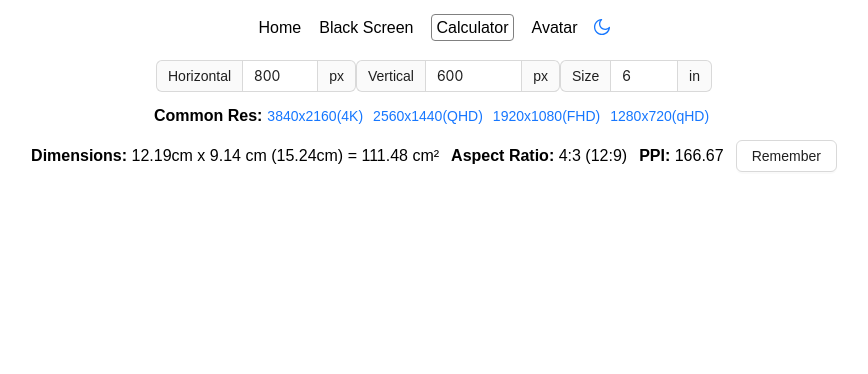
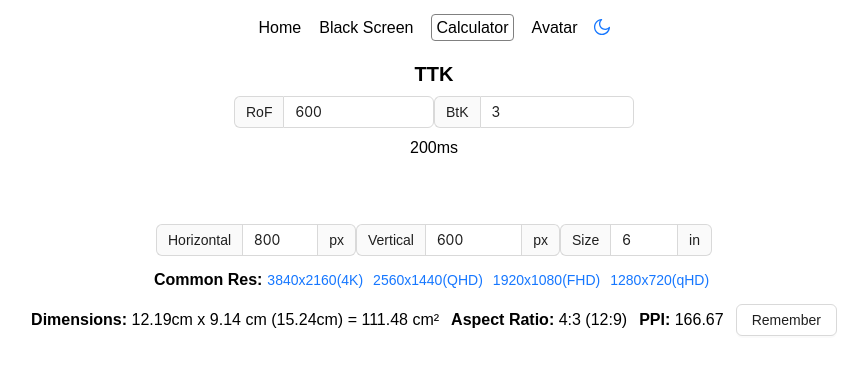
Before and after one commit to InvincibleDudu/reactive-bunny, a React (Vite) app: page /calc in a window 1280 px wide. Shown: the top 374 px of the page, without its empty margins (206-1074 px from the left). Built offline with nearby package versions, Linux system fonts and the light colour scheme.

Commit message:
feat: basic ttk calc

```diff
--- a/src/pages/Calc.tsx
+++ b/src/pages/Calc.tsx
@@ -5,8 +5,8 @@ import { toFixedNumber } from '../util.ts'
 type DisplayData = { horizontal: number, vertical: number, size: number }
 
 export default function Calc () {
-   // const [rof, setRof] = useState(600)
-   // const [btk, setBtk] = useState(3)
+   const [rof, setRof] = useState(600)
+   const [btk, setBtk] = useState(3)
    const [vertical, setVertical] = useState(toFixedNumber(window.screen.height * window.devicePixelRatio, 2))
    const [horizontal, setHorizontal] = useState(toFixedNumber(window.screen.width * window.devicePixelRatio, 2))
    const [size, setSize] = useState(6)
@@ -78,12 +78,16 @@ export default function Calc () {
 
    return (
       <main className="px-4">
-         {/*<div>*/}
-         {/*   <InputNumber min={1} value={rof} defaultValue={600} addonBefore={'RoF'} onChange={v => v && setRof(v)} className="" />*/}
-         {/*   <InputNumber min={1} value={btk} addonBefore={'BtK'} onChange={v => v && setBtk(v)} className="w-4" />*/}
-         {/*   <p>{ ((60 / rof) * (btk - 1) * 1000).toFixed(0) }ms</p>*/}
-         {/*</div>*/}
-         <div className="res flex justify-center mt-4">
+         <section className="mt-4">
+            <h1 className="text-center font-bold mb-2 text-xl">TTK</h1>
+            <div className="flex justify-center item-center">
+               <InputNumber min={1} value={rof} defaultValue={600} addonBefore={'RoF'} onChange={v => v && setRof(v)} className="w-50" />
+               <InputNumber min={1} value={btk} addonBefore={'BtK'} onChange={v => v && setBtk(v)} className="w-50" />
+            </div>
+            <p className="text-center mt-2">{ ((60 / rof) * (btk - 1) * 1000).toFixed(0) }ms</p>
+         </section>
+
+         <div className="res flex justify-center mt-16">
             {/*{ horizontal } { vertical }*/}
             <InputNumber addonBefore="Horizontal" addonAfter="px" min={1} value={horizontal} onChange={(v) => { if(v) setHorizontal(v) }} className="w-50" />
             <InputNumber addonBefore="Vertical" addonAfter="px" min={1} value={vertical} onChange={v => {if(v) setVertical(v)}} className="w-51" />
```
